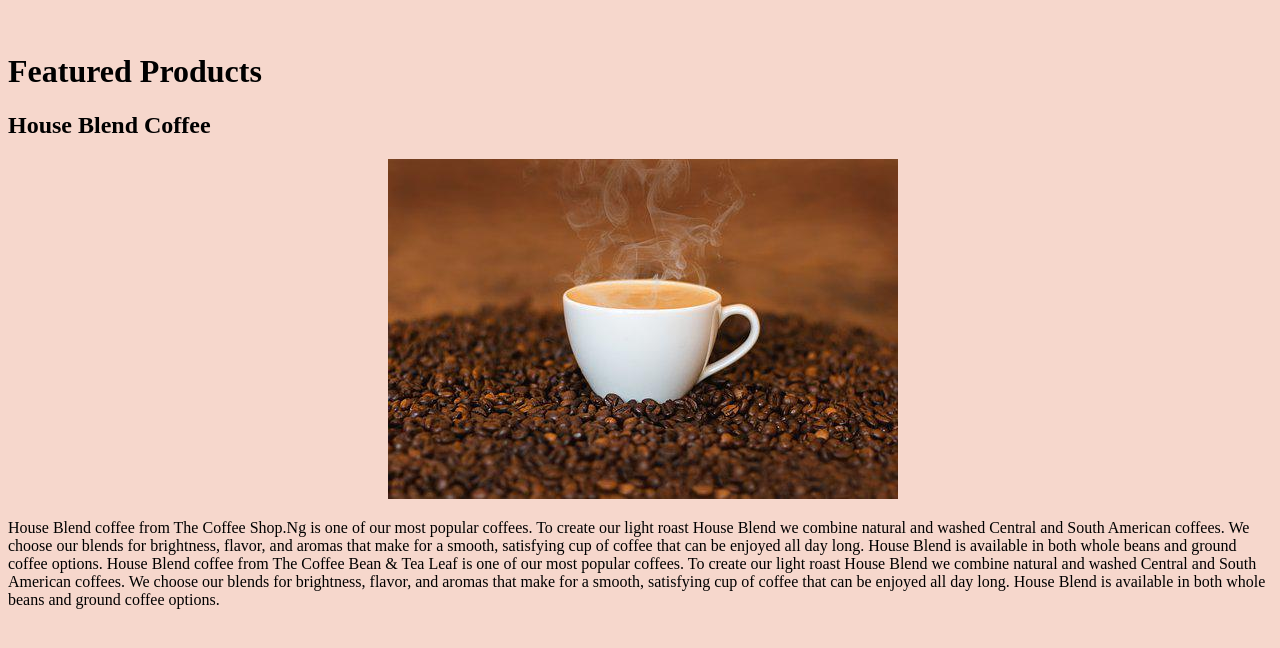
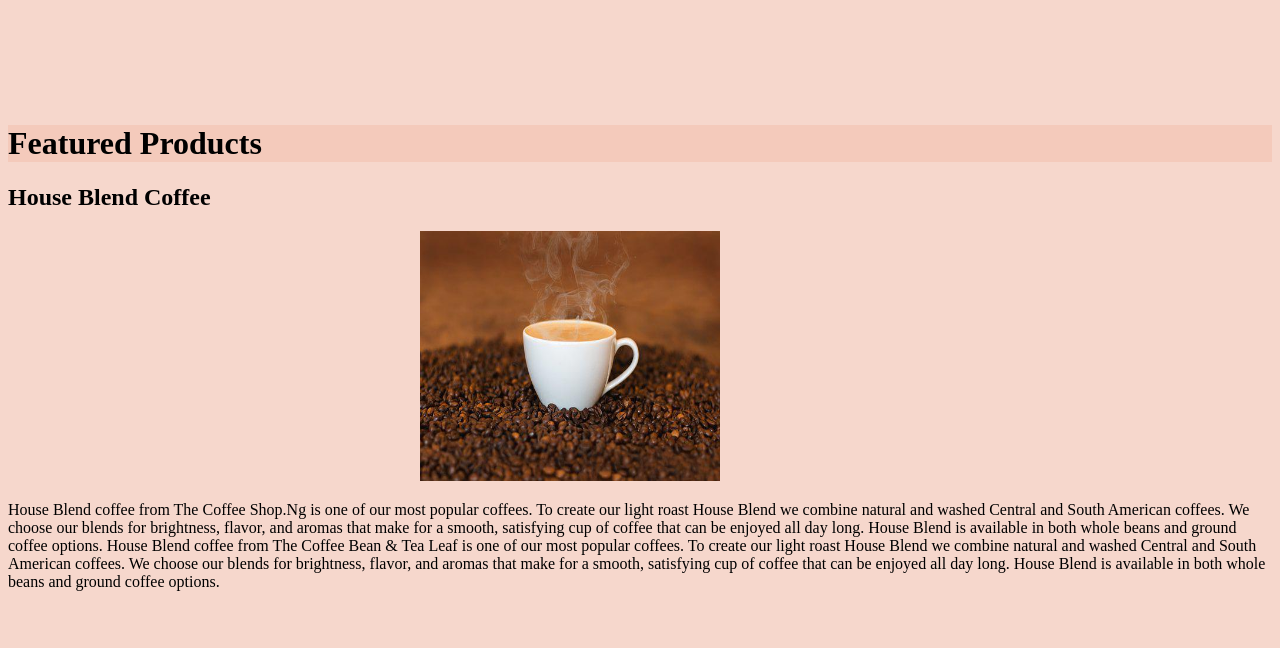
Before and after one commit to BlossomObianujuEzeokeke/The-Coffee-Shop.Ng, a plain HTML site: page Index.html in a window 1280 px wide. Shown: the part 1432-2080 px from the top of the page. Drawn offline with Linux system fonts and the light colour scheme.

Commit message:
added light brown highlight to featured text

```diff
--- a/Index.html
+++ b/Index.html
@@ -13,7 +13,8 @@
 
   <!-------------OFFICIAL LOGO---------->
   <img src="/Images for Coffe shop.ng/Coffee logo USE THIS.png" alt="" width="100" height="100" >
-  <h3 style="background-color: rgba(233, 150, 122, 0.377)  ;">For the love of coffee</h3>
+
+  <i> <h3 style="background-color: rgba(233, 150, 122, 0.199)  ;">For the love of coffee</h3> </i>
   <br>
   <br>
   <br>
@@ -47,13 +48,18 @@
 <br>
 <br>
 <br>
+<br>
+<br>
+<br>
+<br>
 
-<!--------------HEADER FEATURED PRODUCTS--------->
-<h1>Featured Products</h1>
+
+<!-----------------FEATURED PRODUCTS--------->
+<h1 style="background-color: rgba(233, 150, 122, 0.199)  ;">Featured Products</h1>
 <h2>House Blend Coffee</h2>
-&nbsp; &nbsp; &nbsp; &nbsp; &nbsp; &nbsp; &nbsp; &nbsp; &nbsp; &nbsp; &nbsp; &nbsp; &nbsp; &nbsp; &nbsp; &nbsp;&nbsp; &nbsp; &nbsp; &nbsp; &nbsp; &nbsp; &nbsp; &nbsp; &nbsp; &nbsp; &nbsp; &nbsp; &nbsp; &nbsp; &nbsp; &nbsp; &nbsp; &nbsp; &nbsp; &nbsp; &nbsp; &nbsp; &nbsp; &nbsp; &nbsp; &nbsp; &nbsp; &nbsp; &nbsp; &nbsp; &nbsp; &nbsp;
+&nbsp; &nbsp; &nbsp; &nbsp; &nbsp; &nbsp; &nbsp; &nbsp; &nbsp; &nbsp; &nbsp; &nbsp; &nbsp; &nbsp; &nbsp; &nbsp;&nbsp; &nbsp; &nbsp; &nbsp; &nbsp; &nbsp; &nbsp; &nbsp; &nbsp; &nbsp; &nbsp; &nbsp; &nbsp; &nbsp; &nbsp; &nbsp; &nbsp; &nbsp; &nbsp; &nbsp; &nbsp; &nbsp; &nbsp; &nbsp; &nbsp; &nbsp; &nbsp; &nbsp; &nbsp; &nbsp; &nbsp; &nbsp; &nbsp; &nbsp; &nbsp; &nbsp;
 
-<img src="./Images for Coffe shop.ng/Coffee image 2 BLEND.jpg" alt="house blend">
+<img src="./Images for Coffe shop.ng/Coffee image 2 BLEND.jpg" alt="house blend" width="300" height="250">
 
 <p style="width: 100% ;"> House Blend coffee from The Coffee Shop.Ng is one of our most popular coffees. To create our light roast House Blend we combine natural and washed Central and South American coffees. We choose our blends for brightness, flavor, and aromas that make for a smooth, satisfying cup of coffee that can be enjoyed all day long. House Blend is available in both whole beans and ground coffee options. House Blend coffee from The Coffee Bean & Tea Leaf is one of our most popular coffees. To create our light roast House Blend we combine natural and washed Central and South American coffees. We choose our blends for brightness, flavor, and aromas that make for a smooth, satisfying cup of coffee that can be enjoyed all day long. House Blend is available in both whole beans and ground coffee options.</b>
 
@@ -66,17 +72,8 @@
   <br>
   <br>
   <br>
-    <br>
-    <br>
-<img src="/" alt="">
-
-
-
-
-
-
-
-
+  <br>
+  <br>
 <br>
 <br>
 <br>
```
